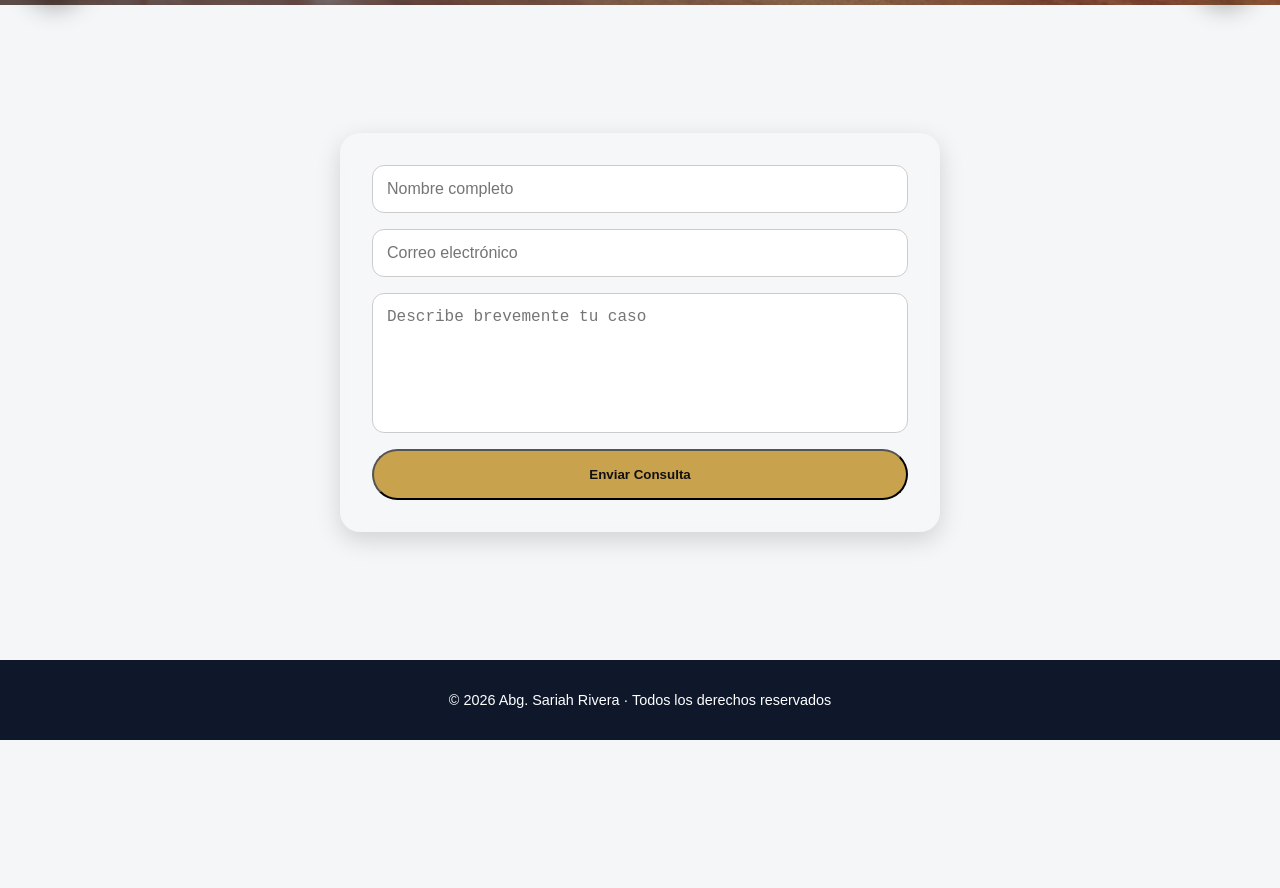
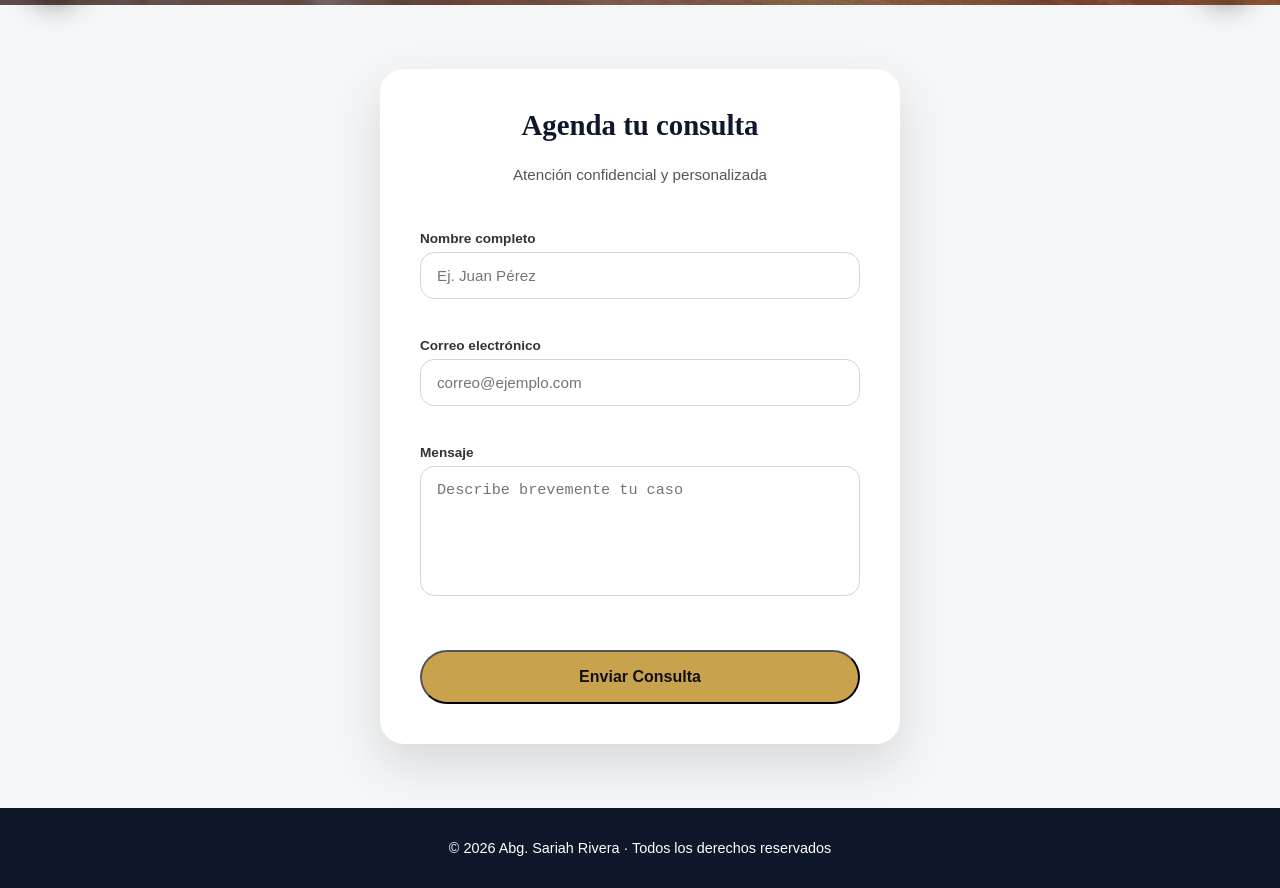
Before and after one commit to kennethduron/servicios-legales, a plain HTML site: page contacto.html in a window 1280 px wide. Shown: the part 775-1663 px from the top of the page. Before the commit the page ends 1515 px from the top, so only its background shows below. Drawn offline with Linux system fonts and the light colour scheme.

Commit message:
changed formulary

```diff
--- a/contacto.html
+++ b/contacto.html
@@ -48,20 +48,40 @@
         </div>
     </header>
 
-    <!-- FORMULARIO -->
-    <section class="section fade-in">
+    <section class="section fade-in section-form">
         <div class="form-center">
             <form id="contactForm" action="https://formspree.io/f/mblznzyy" method="POST"
-                class="contact-form card-glass">
-                <input type="text" name="nombre" placeholder="Nombre completo" required>
-                <input type="email" name="email" placeholder="Correo electrónico" required>
-                <textarea name="mensaje" placeholder="Describe brevemente tu caso" required></textarea>
-                <button type="submit" class="btn-primary btn-hover">Enviar Consulta</button>
-                <p id="formSuccess" class="success-message">Tu mensaje fue enviado correctamente. Me pondré en contacto
-                    contigo pronto.</p>
+                class="contact-form card-form">
+
+                <h2 class="form-title">Agenda tu consulta</h2>
+                <p class="form-subtitle">Atención confidencial y personalizada</p>
+
+                <div class="input-group">
+                    <label>Nombre completo</label>
+                    <input type="text" name="nombre" placeholder="Ej. Juan Pérez" required>
+                </div>
+
+                <div class="input-group">
+                    <label>Correo electrónico</label>
+                    <input type="email" name="email" placeholder="correo@ejemplo.com" required>
+                </div>
+
+                <div class="input-group">
+                    <label>Mensaje</label>
+                    <textarea name="mensaje" placeholder="Describe brevemente tu caso" required></textarea>
+                </div>
+
+                <button type="submit" class="btn-primary btn-submit">
+                    Enviar Consulta
+                </button>
+
+                <p id="formSuccess" class="success-message">
+                    Tu mensaje fue enviado correctamente. Me pondré en contacto contigo pronto.
+                </p>
             </form>
         </div>
     </section>
+
 
     <footer class="footer">
         <p>© 2026 Abg. Sariah Rivera · Todos los derechos reservados</p>
--- a/css/styles.css
+++ b/css/styles.css
@@ -323,49 +323,118 @@ body {
     box-shadow: 0 15px 40px rgba(0, 0, 0, 0.25);
 }
 
-/* FORMULARIO MÁS ANCHO Y PREMIUM */
+/* ===== FORMULARIO PROFESIONAL ===== */
+
+.section-form {
+    padding: 4rem 1.5rem;
+}
+
 .form-center {
     display: flex;
     justify-content: center;
-    padding: 2rem;
 }
 
-.contact-form {
+/* CARD FORM */
+.card-form {
     width: 100%;
-    max-width: 600px;
-    /* formulario más ancho */
+    max-width: 520px;
+    background: #ffffff;
+    border-radius: 24px;
+    padding: 2.5rem;
+    box-shadow: 0 20px 50px rgba(0, 0, 0, 0.12);
+}
+
+/* TITULOS */
+.form-title {
+    text-align: center;
+    font-size: 1.8rem;
+    font-family: 'Merriweather', serif;
+    color: var(--primary);
+    margin-bottom: 0.5rem;
+}
+
+.form-subtitle {
+    text-align: center;
+    font-size: 0.95rem;
+    color: #555;
+    margin-bottom: 2rem;
+}
+
+/* INPUT GROUP */
+.input-group {
     display: flex;
     flex-direction: column;
-    gap: 1rem;
-    padding: 2rem;
-    border-radius: 20px;
-    background: rgba(255, 255, 255, 0.1);
-    backdrop-filter: blur(15px);
-    box-shadow: 0 8px 25px rgba(0, 0, 0, 0.15);
+    gap: 0.4rem;
+    margin-bottom: 1.4rem;
 }
 
+.input-group label {
+    font-size: 0.85rem;
+    font-weight: 600;
+    color: #333;
+}
+
+/* INPUTS */
 .contact-form input,
 .contact-form textarea {
-    width: 100%;
-    padding: 14px;
-    border-radius: 12px;
-    border: 1px solid #ccc;
-    font-size: 1rem;
+    padding: 14px 16px;
+    border-radius: 14px;
+    border: 1px solid #d1d5db;
+    font-size: 0.95rem;
+    transition: border 0.3s, box-shadow 0.3s;
+}
+
+.contact-form input:focus,
+.contact-form textarea:focus {
     outline: none;
+    border-color: var(--accent);
+    box-shadow: 0 0 0 3px rgba(201, 162, 77, 0.2);
 }
 
 .contact-form textarea {
-    min-height: 140px;
+    min-height: 130px;
+    resize: none;
 }
 
-/* RESPONSIVE */
-@media (max-width: 768px) {
-    .cards-center {
-        flex-direction: column;
-        align-items: center;
+/* BOTON */
+.btn-submit {
+    margin-top: 1rem;
+    width: 100%;
+    text-align: center;
+    padding: 1rem;
+    font-size: 1rem;
+}
+
+/* MENSAJE */
+.success-message {
+    display: none;
+    margin-top: 1.2rem;
+    background: #ecfdf3;
+    color: #065f46;
+    padding: 1rem;
+    border-radius: 12px;
+    text-align: center;
+    font-size: 0.9rem;
+}
+
+/* ===== MOBILE OPTIMIZATION ===== */
+@media (max-width: 480px) {
+
+    .card-form {
+        padding: 2rem 1.5rem;
+        border-radius: 20px;
     }
 
-    .contact-form {
-        max-width: 90%;
+    .form-title {
+        font-size: 1.6rem;
+    }
+
+    .form-subtitle {
+        font-size: 0.9rem;
+    }
+
+    .contact-form input,
+    .contact-form textarea {
+        font-size: 0.9rem;
     }
 }
```
